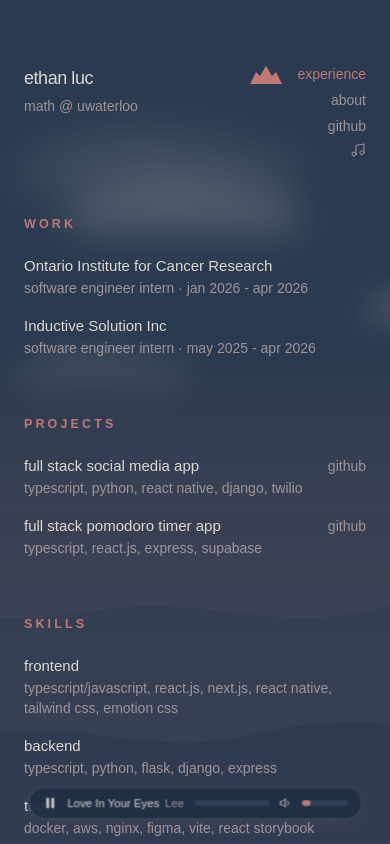
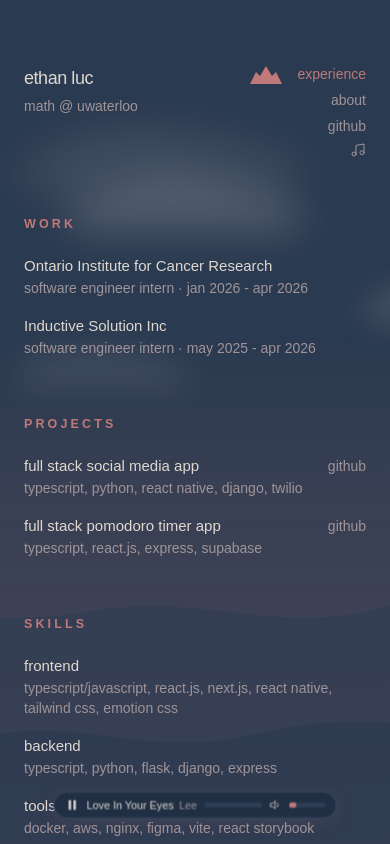
Before and after one commit to ethanluc7/portfolio-website-v2, a React (Vite) app: page / in a window 390 px wide. Both pictures are taken after a click on the button 358 px from the left and 150 px from the top of the page. Shown: the top 844 px of the page. Built offline with nearby package versions, Linux system fonts and the light colour scheme; a web font is replaced by a local one.

Commit message:
style: adjust sizing on mobile viewports

```diff
--- a/src/components/FloatingPlayer.tsx
+++ b/src/components/FloatingPlayer.tsx
@@ -23,7 +23,7 @@ export default function FloatingPlayer() {
     <div className="fixed bottom-6 left-1/2 -translate-x-1/2 z-50">
       <div
         data-floating-player
-        className="flex items-center gap-3 px-4 py-2.5 rounded-full backdrop-blur-md transition-all duration-700 cursor-pointer origin-center max-[650px]:scale-95 max-[650px]:gap-2.5 max-[650px]:px-3.5 max-[650px]:py-2"
+        className="flex items-center gap-3 px-4 py-2.5 rounded-full backdrop-blur-md transition-all duration-700 cursor-pointer origin-center max-[650px]:scale-90 max-[650px]:gap-2 max-[650px]:px-3 max-[650px]:py-1.5"
         style={{
           backgroundColor: `${theme.bgSecondary}dd`,
           border: `1px solid ${theme.border}`,
@@ -81,7 +81,7 @@ export default function FloatingPlayer() {
             onChange={seek}
             trackColor={`${theme.border}80`}
             fillColor={theme.accent}
-            className="w-20 sm:w-32"
+            className="w-16 sm:w-32"
           />
         </div>
 
@@ -154,7 +154,7 @@ export default function FloatingPlayer() {
             onChange={setVolume}
             trackColor={`${theme.border}80`}
             fillColor={theme.accent}
-            className="w-12"
+            className="w-10"
           />
         </div>
       </div>
```
